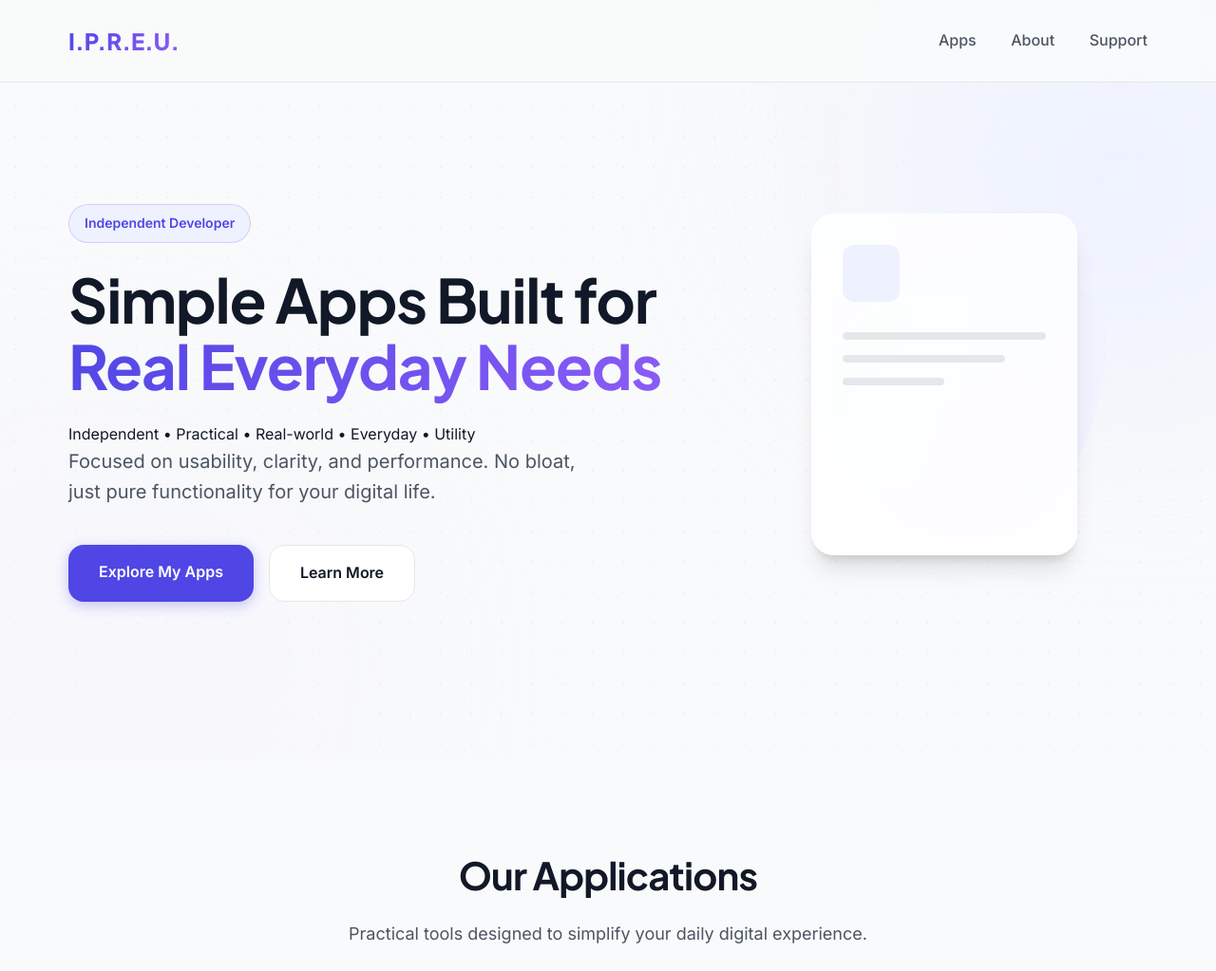
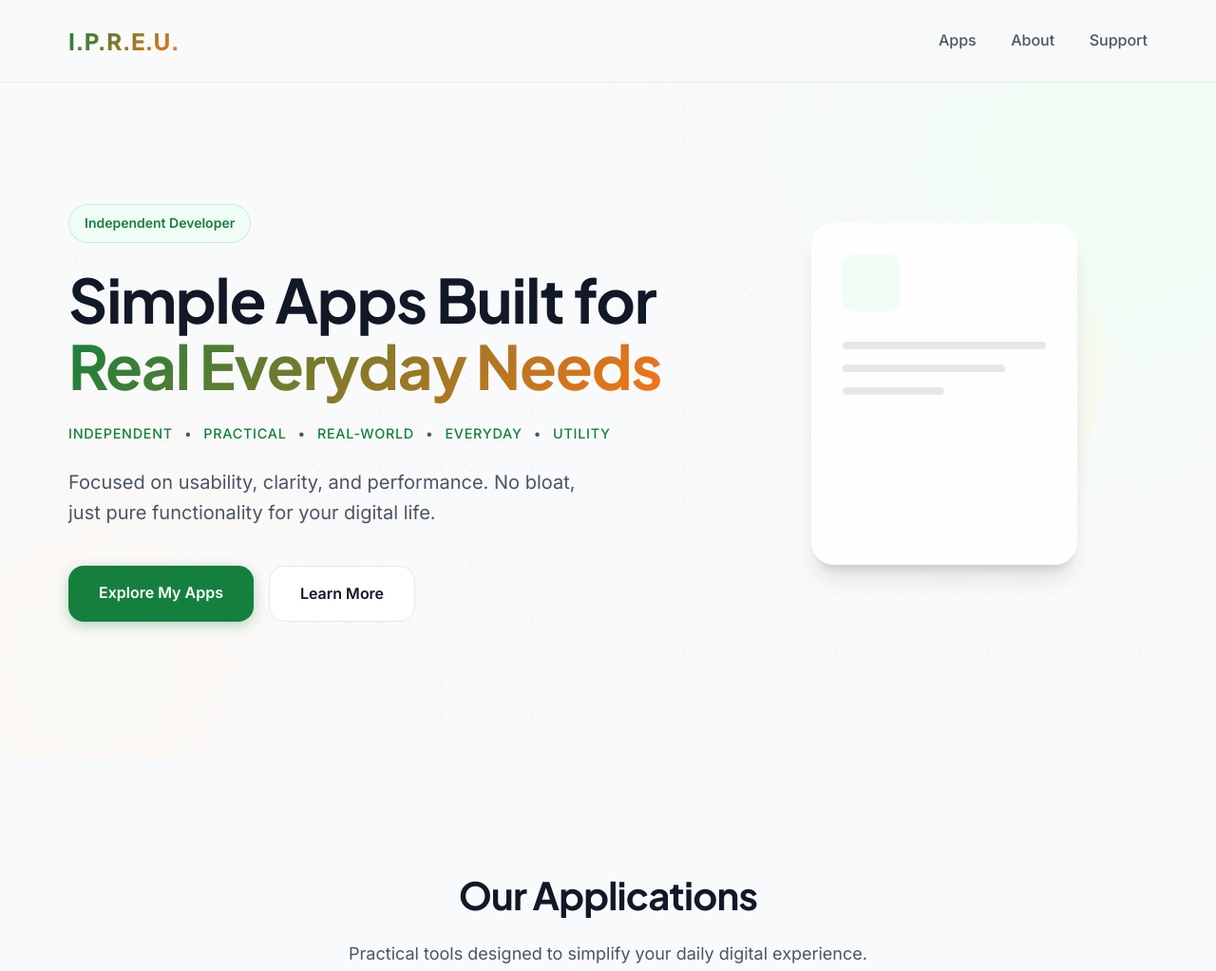
Before and after one commit to preetiatri/ipreu.co.in, a plain HTML site: page index.html in a window 1280 px wide. Shown: the top 1023 px of the page at 95% size. Drawn offline with Linux system fonts and the light colour scheme.

Commit message:
Update style.css

```diff
--- a/style.css
+++ b/style.css
@@ -1,38 +1,41 @@
 :root {
-    --primary: #4F46E5;
-    --primary-soft: #EEF2FF;
-    --secondary: #8B5CF6;
-    --secondary-soft: #F5F3FF;
-    --accent: #10B981;
+    --primary: #15803D;
+    /* Royal Green */
+    --primary-soft: #F0FDF4;
+    --secondary: #F97316;
+    /* Royal Orange */
+    --secondary-soft: #FFF7ED;
+    --accent: #F59E0B;
     --bg: #F9FAFB;
     --surface: rgba(255, 255, 255, 0.8);
     --text-main: #111827;
     --text-muted: #4B5563;
     --border: #E5E7EB;
-    --nav-bg: rgba(249, 250, 251, 0.8);
+    --nav-bg: rgba(249, 251, 250, 0.8);
     --radius-lg: 24px;
-
     --radius-md: 16px;
     --shadow: 0 10px 15px -3px rgba(0, 0, 0, 0.05), 0 4px 6px -4px rgba(0, 0, 0, 0.05);
     --shadow-hover: 0 20px 25px -5px rgba(0, 0, 0, 0.1), 0 10px 10px -5px rgba(0, 0, 0, 0.1);
-    --grid-color: rgba(79, 70, 229, 0.05);
+    --grid-color: rgba(21, 128, 61, 0.05);
 }
+
 
 @media (prefers-color-scheme: dark) {
     :root {
-        --bg: #030712;
-        --surface: rgba(17, 24, 39, 0.8);
+        --bg: #052e16;
+        /* Deep Greenish Black */
+        --surface: rgba(6, 78, 59, 0.4);
         --text-main: #F9FAFB;
-        --text-muted: #9CA3AF;
-        --border: #374151;
-        --nav-bg: rgba(3, 7, 18, 0.8);
-        --primary-soft: rgba(79, 70, 229, 0.1);
-
-        --secondary-soft: rgba(139, 92, 246, 0.1);
-        --shadow: 0 10px 15px -3px rgba(0, 0, 0, 0.3);
+        --text-muted: #D1D5DB;
+        --border: rgba(21, 128, 61, 0.2);
+        --nav-bg: rgba(5, 46, 22, 0.8);
+        --primary-soft: rgba(21, 128, 61, 0.2);
+        --secondary-soft: rgba(249, 115, 22, 0.1);
+        --shadow: 0 10px 15px -3px rgba(0, 0, 0, 0.5);
         --grid-color: rgba(255, 255, 255, 0.03);
     }
 }
+
 
 
 
@@ -95,6 +98,7 @@ h3 {
     background-clip: text;
     -webkit-text-fill-color: transparent;
 }
+
 
 nav a {
     text-decoration: none;
@@ -199,8 +203,9 @@ nav a:hover {
     padding: 0.5rem 1rem;
     background: var(--primary-soft);
     color: var(--primary);
-    border: 1px solid rgba(79, 70, 229, 0.2);
+    border: 1px solid rgba(21, 128, 61, 0.15);
     border-radius: 99px;
+
     font-size: 0.875rem;
 
     font-weight: 600;
@@ -220,7 +225,25 @@ nav a:hover {
     -webkit-text-fill-color: transparent;
 }
 
+.brand-definition {
+    display: flex;
+    flex-wrap: wrap;
+    gap: 0.75rem;
+    color: var(--text-muted);
+    font-size: 0.9rem;
+    font-weight: 500;
+    margin-bottom: 1.5rem;
+    text-transform: uppercase;
+    letter-spacing: 0.05em;
+}
+
+
+.brand-definition span {
+    color: var(--primary);
+}
+
 .hero p {
+
     font-size: 1.25rem;
     color: var(--text-muted);
     margin-bottom: 2.5rem;
@@ -243,13 +266,14 @@ nav a:hover {
 .btn-primary {
     background: var(--primary);
     color: white;
-    box-shadow: 0 4px 14px 0 rgba(79, 70, 229, 0.3);
+    box-shadow: 0 4px 14px 0 rgba(21, 128, 61, 0.3);
 }
 
 .btn-primary:hover {
     transform: translateY(-2px);
-    box-shadow: 0 6px 20px 0 rgba(79, 70, 229, 0.4);
+    box-shadow: 0 6px 20px 0 rgba(21, 128, 61, 0.4);
 }
+
 
 /* Magnetic Effect Placeholder (handled by transition) */
 .magnetic {
@@ -419,24 +443,25 @@ nav a:hover {
 }
 
 .app-icon.offerlens {
-    background: linear-gradient(135deg, #FF6B6B, #EE5253);
+    background: linear-gradient(135deg, #F97316, #EA580C);
 }
 
 .app-icon.paywise {
-    background: linear-gradient(135deg, #4834D4, #686DE0);
+    background: linear-gradient(135deg, #16A34A, #15803D);
 }
 
 .app-icon.fincalc {
-    background: linear-gradient(135deg, #2ED573, #7BED9F);
+    background: linear-gradient(135deg, #10B981, #059669);
 }
 
 .app-icon.securepass {
-    background: linear-gradient(135deg, #222f3e, #576574);
+    background: linear-gradient(135deg, #064E3B, #065F46);
 }
 
 .app-icon.feminaflow {
-    background: linear-gradient(135deg, #FF9FF3, #FECA57);
+    background: linear-gradient(135deg, #F59E0B, #D97706);
 }
+
 
 .app-icon svg {
     width: 32px;
@@ -659,9 +684,10 @@ nav a:hover {
     left: 0;
     width: 100%;
     height: 100%;
-    background: rgba(3, 7, 18, 0.4);
+    background: rgba(5, 46, 22, 0.4);
     backdrop-filter: blur(8px);
     z-index: 2000;
+
     display: flex;
     align-items: center;
     justify-content: center;
```
